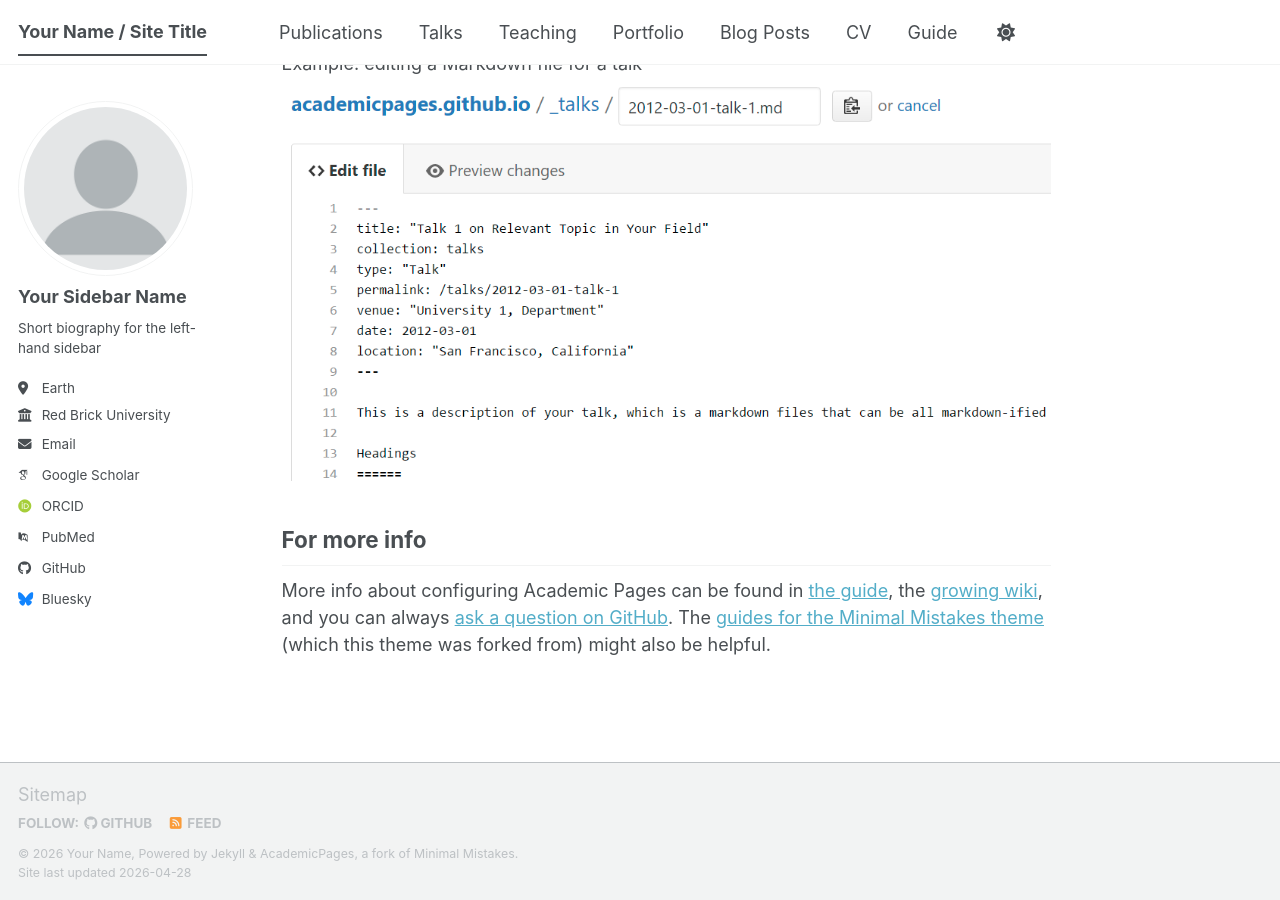
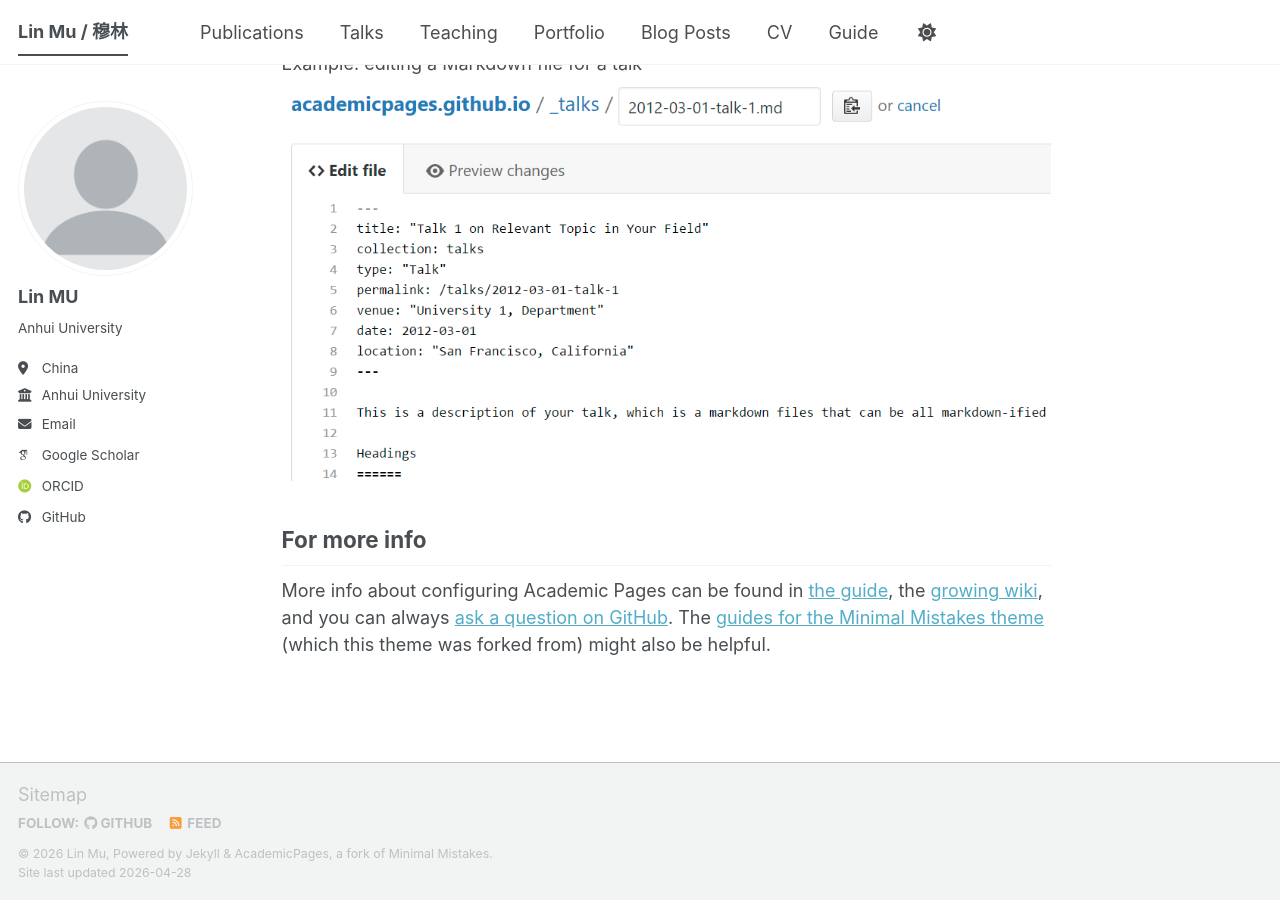
Before and after one commit to mulin-ahu/mulin-ahu.github.io, a Jekyll site: the page built from _pages/about.md, in a window 1280 px wide and 900 px high, scrolled down 2720 px. Built offline with Jekyll 4.4.1, drawn with Linux system fonts in a browser that asks for light colours; some web fonts are replaced; a script bundle is joined from its source files by our own code; library files that are not in the unit come from our copies.

Commit message:
Update _config.yml

```diff
--- a/_config.yml
+++ b/_config.yml
@@ -9,10 +9,10 @@
 # Basic Site Settings
 locale                   : "en-US"
 site_theme               : "default" # The available themes options are "default", "air", "sunrise", "mint", "dirt" and "contrast"
-title                    : "Your Name / Site Title"
+title                    : "Lin Mu / 穆林"
 title_separator          : "-"
-name                     : &name "Your Name"
-description              : &description "Your Name's academic portfolio"   # Update this with a general description of your site, this is the default if not overridden by a page
+name                     : &name "Lin Mu"
+description              : &description "Associate Professor"   # Update this with a general description of your site, this is the default if not overridden by a page
 url                      : https://academicpages.github.io # The base hostname & protocol for your site e.g. "https://[your GitHub username].github.io",
                                                            # or if you already have some other page hosted on Github then use "https://[your GitHub username].github.io/[Your Repo Name]"
 baseurl                  : "" # the subpath of your site, e.g. "/blog"
@@ -24,24 +24,24 @@ repository               : "academicpages/academicpages.github.io"
 author:
   # Biographic information
   avatar           : "profile.png"
-  name             : "Your Sidebar Name"
+  name             : "Lin MU"
   pronouns         : # example: "she/her"
-  bio              : "Short biography for the left-hand sidebar"
-  location         : "Earth"
-  employer         : "Red Brick University"
+  bio              : "Anhui University"
+  location         : "China"
+  employer         : "Anhui University"
   uri              : # URL
-  email            : "none@example.org"
+  email            : "mulin@ahu.edu.cn"
 
   # Academic websites
   academia         : # URL
   arxiv            : # URL - Update with the correct link to your profile
-  googlescholar    : "https://scholar.google.com/citations?user=PS_CX0AAAAAJ"
+  googlescholar    : "https://scholar.google.com/citations?user=NC97qUkAAAAJ"
   inspire-hep      : # URL
   impactstory      : # URL
-  orcid            : "https://orcid.org/yourorcidurl"
+  orcid            : "https://orcid.org/0009-0004-5547-6142"
   semantic         : # URL
   ssrn             : # URL
-  pubmed           : "https://www.ncbi.nlm.nih.gov/pubmed/?term=john+snow"
+  # pubmed           : "https://www.ncbi.nlm.nih.gov/pubmed/?term=john+snow"
   researchgate     : # URL
   scopus           : # URL
   zotero           : # URL
@@ -51,13 +51,13 @@ author:
   bitbucket        : # Username - Update with your username on the site
   codepen          : # Username
   dribbble         : # Username
-  github           : "academicpages"
+  github           : "mulin-ahu"
   kaggle           : # Username
   stackoverflow    : # User number or user number and name (i.e., use "1" or "1/jeff-atwood")
 
   # Social media
   artstation       : # Username
-  bluesky          : "bsky.app" # Replace this with you Bluesky username
+  # bluesky          : "bsky.app" # Replace this with you Bluesky username
   facebook         : # Username
   flickr           : # Username
   foursquare       : # Username
```
